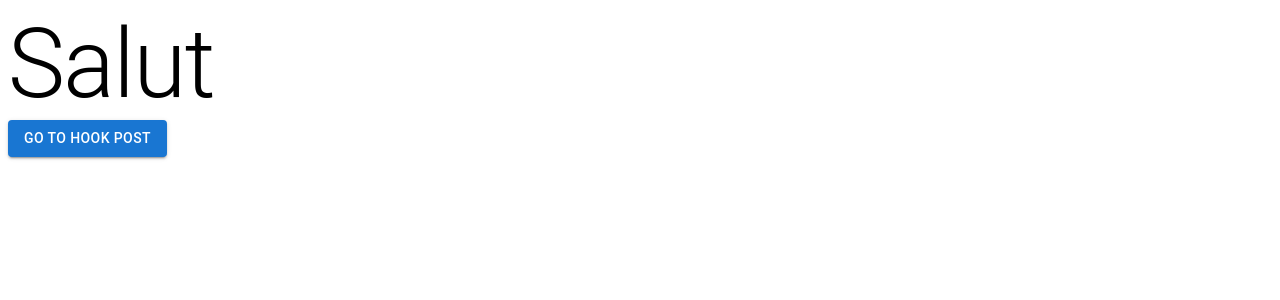
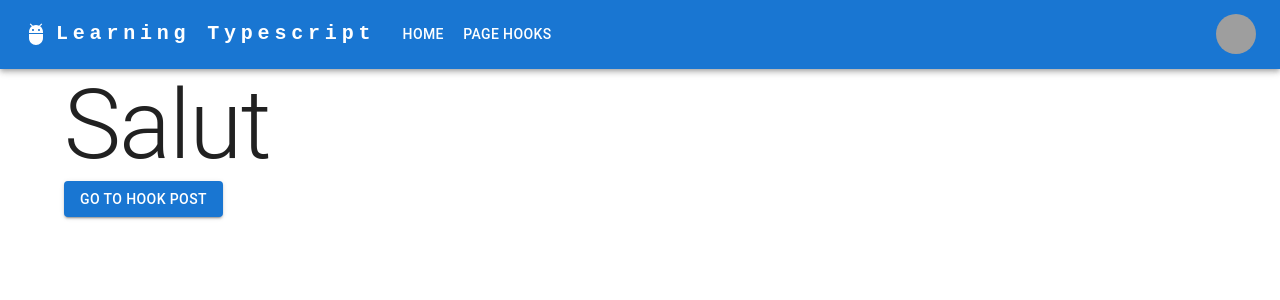
Before and after one commit to SalmanMario/Learning-TypeScript, a React (Vite) app: page / in a window 1280 px wide. Shown: the top 300 px of the page. Built offline with nearby package versions, Linux system fonts and the light colour scheme; grey boxes are pictures that could not be loaded.

Commit message:
added design

```diff
--- a/package.json
+++ b/package.json
@@ -10,8 +10,9 @@
     "preview": "vite preview"
   },
   "dependencies": {
-    "@emotion/react": "^11.10.6",
-    "@emotion/styled": "^11.10.6",
+    "@emotion/react": "^11.10.8",
+    "@emotion/styled": "^11.10.8",
+    "@mui/icons-material": "^5.11.16",
     "@mui/material": "^5.12.2",
     "react": "^18.2.0",
     "react-dom": "^18.2.0",
--- /dev/null
+++ b/src/components/Navbar.tsx
@@ -0,0 +1,160 @@
+import * as React from "react";
+import AppBar from "@mui/material/AppBar";
+import Box from "@mui/material/Box";
+import Toolbar from "@mui/material/Toolbar";
+import IconButton from "@mui/material/IconButton";
+import Typography from "@mui/material/Typography";
+import Menu from "@mui/material/Menu";
+import MenuIcon from "@mui/icons-material/Menu";
+import Container from "@mui/material/Container";
+import Avatar from "@mui/material/Avatar";
+import Button from "@mui/material/Button";
+import Tooltip from "@mui/material/Tooltip";
+import MenuItem from "@mui/material/MenuItem";
+import AdbIcon from "@mui/icons-material/Adb";
+import { useNavigate } from "react-router-dom";
+
+export function Navbar() {
+  const [anchorElNav, setAnchorElNav] = React.useState<null | HTMLElement>(null);
+  const [anchorElUser, setAnchorElUser] = React.useState<null | HTMLElement>(null);
+
+  const handleOpenNavMenu = (event: React.MouseEvent<HTMLElement>) => {
+    setAnchorElNav(event.currentTarget);
+  };
+  const handleOpenUserMenu = (event: React.MouseEvent<HTMLElement>) => {
+    setAnchorElUser(event.currentTarget);
+  };
+
+  const handleCloseNavMenu = () => {
+    setAnchorElNav(null);
+  };
+
+  const handleCloseUserMenu = () => {
+    setAnchorElUser(null);
+  };
+
+  const navigate = useNavigate();
+
+  const goToHome = () => {
+    navigate("/");
+  };
+
+  const goToPageHook = () => {
+    navigate("/pageHook");
+  };
+
+  return (
+    <AppBar position="static">
+      <Container maxWidth="xl">
+        <Toolbar disableGutters>
+          <AdbIcon sx={{ display: { xs: "none", md: "flex" }, mr: 1 }} />
+          <Typography
+            variant="h6"
+            noWrap
+            component="a"
+            href="/"
+            sx={{
+              mr: 2,
+              display: { xs: "none", md: "flex" },
+              fontFamily: "monospace",
+              fontWeight: 700,
+              letterSpacing: ".3rem",
+              color: "inherit",
+              textDecoration: "none",
+            }}
+          >
+            Learning Typescript
+          </Typography>
+
+          <Box sx={{ flexGrow: 1, display: { xs: "flex", md: "none" } }}>
+            <IconButton
+              size="large"
+              aria-label="account of current user"
+              aria-controls="menu-appbar"
+              aria-haspopup="true"
+              onClick={handleOpenNavMenu}
+              color="inherit"
+            >
+              <MenuIcon />
+            </IconButton>
+            <Menu
+              id="menu-appbar"
+              anchorEl={anchorElNav}
+              anchorOrigin={{
+                vertical: "bottom",
+                horizontal: "left",
+              }}
+              keepMounted
+              transformOrigin={{
+                vertical: "top",
+                horizontal: "left",
+              }}
+              open={Boolean(anchorElNav)}
+              onClose={handleCloseNavMenu}
+              sx={{
+                display: { xs: "block", md: "none" },
+              }}
+            >
+              <MenuItem onClick={goToHome}>
+                <Typography textAlign="center">Home</Typography>
+              </MenuItem>
+              <MenuItem onClick={goToPageHook}>
+                <Typography textAlign="center">Manage Books</Typography>
+              </MenuItem>
+            </Menu>
+          </Box>
+          <AdbIcon sx={{ display: { xs: "flex", md: "none" }, mr: 1 }} />
+          <Typography
+            variant="h5"
+            noWrap
+            component="a"
+            href=""
+            sx={{
+              mr: 2,
+              display: { xs: "flex", md: "none" },
+              flexGrow: 1,
+              fontFamily: "monospace",
+              fontWeight: 700,
+              letterSpacing: ".3rem",
+              color: "inherit",
+              textDecoration: "none",
+            }}
+          >
+            LOGO
+          </Typography>
+          <Box sx={{ flexGrow: 1, display: { xs: "none", md: "flex" } }}>
+            <Button sx={{ my: 2, color: "white" }} onClick={goToHome}>
+              Home
+            </Button>
+            <Button sx={{ my: 2, color: "white" }} onClick={goToPageHook}>
+              Page Hooks
+            </Button>
+          </Box>
+          <Box sx={{ flexGrow: 0 }}>
+            <Tooltip title="Open settings">
+              <IconButton onClick={handleOpenUserMenu} sx={{ p: 0 }}>
+                <Avatar alt="Remy Sharp" src="/static/images/avatar/2.jpg" />
+              </IconButton>
+            </Tooltip>
+            <Menu
+              sx={{ mt: "45px" }}
+              id="menu-appbar"
+              anchorEl={anchorElUser}
+              anchorOrigin={{
+                vertical: "top",
+                horizontal: "right",
+              }}
+              keepMounted
+              transformOrigin={{
+                vertical: "top",
+                horizontal: "right",
+              }}
+              open={Boolean(anchorElUser)}
+              onClose={handleCloseUserMenu}
+            ></Menu>
+          </Box>
+        </Toolbar>
+      </Container>
+    </AppBar>
+  );
+}
--- a/src/components/UserCard.tsx
+++ b/src/components/UserCard.tsx
@@ -1,4 +1,4 @@
-import { Button, Card, CardContent, Grid, Typography } from "@mui/material";
+import { Box, Button, Card, CardContent, Grid, Typography } from "@mui/material";
 import { UserInfo } from "../services/user";
 import { useNavigate } from "react-router-dom";
 
@@ -9,10 +9,20 @@ export function UserCard({ data }: { data: UserInfo }) {
     navigate(`users/${data.id}`);
   };
   return (
-    <Grid sx={{ my: 2 }} item lg={3} md={4} sm={6} xs={12}>
-      <Card sx={{ maxWidth: "100%", border: "2px solid blue" }}>
+    <Grid sx={{ my: 4 }} item lg={3} md={4} sm={6} xs={12}>
+      <Box>
+        <Card sx={{ maxWidth: "100%", height: 300, border: "2px solid blue" }}>
           <CardContent>
-          <Typography gutterBottom variant="h4">
+            <Typography
+              sx={{
+                height: "4rem",
+                lineHeight: "2rem",
+                textOverflow: "ellipsis",
+                overflow: "hidden",
+              }}
+              gutterBottom
+              variant="h5"
+            >
               {data.name}
             </Typography>
             <Typography gutterBottom variant="h5">
@@ -24,7 +34,7 @@ export function UserCard({ data }: { data: UserInfo }) {
             <Typography gutterBottom variant="body1">
               {data.phone}
             </Typography>
-          <Typography gutterBottom variant="body1">
+            <Typography sx={{ mb: 5 }} variant="body1">
               {data.address.geo.lat} {data.address.geo.lng}
             </Typography>
             <Button onClick={goToUserPage} variant="contained">
@@ -32,6 +42,7 @@ export function UserCard({ data }: { data: UserInfo }) {
             </Button>
           </CardContent>
         </Card>
+      </Box>
     </Grid>
   );
 }
--- /dev/null
+++ b/src/layouts/AppLayout.tsx
@@ -0,0 +1,14 @@
+import { Box, Container } from "@mui/material";
+import { Outlet } from "react-router-dom";
+import { Navbar } from "../components/Navbar";
+
+export function AppLayout() {
+  return (
+    <Box sx={{ minHeight: "100vh", display: "flex", flexDirection: "column", flex: 1 }}>
+      <Navbar />
+      <Container sx={{ flex: 1, display: "flex", flexDirection: "column" }}>
+        <Outlet />
+      </Container>
+    </Box>
+  );
+}
--- a/src/main.tsx
+++ b/src/main.tsx
@@ -4,14 +4,19 @@ import { App } from "./App.tsx";
 import { Routes, Route, BrowserRouter } from "react-router-dom";
 import { PageHook } from "./pages/PageHook.tsx";
 import { UserPage } from "./pages/UserPage.tsx";
+import { AppLayout } from "./layouts/AppLayout.tsx";
+import { CssBaseline } from "@mui/material";
 
 ReactDOM.createRoot(document.getElementById("root") as HTMLElement).render(
   <React.StrictMode>
+    <CssBaseline />
     <BrowserRouter>
       <Routes>
-        <Route path="/" element={<App />} />
-        <Route path="/pageHook" element={<PageHook />} />
-        <Route path="pageHook/users/:id" element={<UserPage />} />
+        <Route element={<AppLayout />}>
+          <Route path="/" element={<App />} />
+          <Route path="/pageHook" element={<PageHook />} />
+          <Route path="pageHook/users/:id" element={<UserPage />} />
+        </Route>
       </Routes>
     </BrowserRouter>
   </React.StrictMode>
--- a/src/pages/PageHook.tsx
+++ b/src/pages/PageHook.tsx
@@ -1,5 +1,5 @@
 /* eslint-disable @typescript-eslint/no-explicit-any */
-import { Box, Button, CircularProgress, TextField, Typography } from "@mui/material";
+import { Box, Button, CircularProgress, Grid, TextField, Typography } from "@mui/material";
 import { useNavigate, useSearchParams } from "react-router-dom";
 import { UserInfo, Users } from "../services/user";
 import { useFetchData } from "../hooks/useFetchData";
@@ -83,11 +83,19 @@ export function PageHook() {
 
   return (
     <Box>
-      <Typography variant="h2">Alta pagina</Typography>
-      <Button variant="contained" onClick={goToMainPage}>
-        Go to main Page
-      </Button>
-      <TextField label="search" value={searchQuery} onChange={(e) => setSeachQuery(e.target.value)}></TextField>
+      <Typography textAlign="center" my={4} variant="h3">
+        Page Hook with Search bar
+      </Typography>
+      <Grid container>
+        <Grid item md={6}>
+          <TextField label="search" value={searchQuery} onChange={(e) => setSeachQuery(e.target.value)}></TextField>
+        </Grid>
+        <Grid sx={{ display: "flex", justifyContent: "end", alignItems: "center" }} item md={6}>
+          <Button variant="contained" onClick={goToMainPage}>
+            Go to main Page
+          </Button>
+        </Grid>
+      </Grid>
       {filteredUserDetails.length > 0 ? (
         <ShowUsers userDisplay={filteredUserDetails} />
       ) : (
--- a/src/pages/UserPage.tsx
+++ b/src/pages/UserPage.tsx
@@ -52,8 +52,18 @@ export function UserPage() {
 
   return (
     <Box>
-      {userData && <Typography variant="h5">{userData.name}</Typography>}
-      <Typography variant="h6">{userData?.email}</Typography>
+      <Typography variant="h5">My name is {userData?.name}</Typography>
+      <Typography variant="h6">You can contact me at {userData?.email}</Typography>
+      <Typography variant="h6">I'm using the username {userData?.username}</Typography>
+      <Typography variant="h6">I live on the street {userData?.address.street}</Typography>
+      <Typography variant="h6">In the city {userData?.address.city}</Typography>
+      <Typography variant="h6">
+        This is my location {userData?.address.geo.lat} {userData?.address.geo.lng}
+      </Typography>
+      <Typography variant="h6">I use this phone number {userData?.phone}</Typography>
+      <Typography variant="h6">My personal blog is {userData?.website}</Typography>
+      <Typography variant="h6">Company i own {userData?.company.name}</Typography>
+      <Typography variant="h6">Our slogan "{userData?.company.catchPhrase}"</Typography>
       <Button onClick={goToHookPage} variant="contained">
         Go To PageHook
       </Button>
--- a/src/services/user.ts
+++ b/src/services/user.ts
@@ -6,6 +6,7 @@ export type UserInfo = {
   email: string;
   phone: string;
   username: string;
+  website: string;
   address: {
     city: string;
     street: string;
@@ -13,6 +14,10 @@ export type UserInfo = {
       lat: string;
       lng: string;
     };
+  };
+  company: {
+    name: string;
+    catchPhrase: string;
   };
 };
 
```
Also changed, not shown: 1 other file (tests, documents, lock files or other folders). Lines whose indentation alone changed are shown as unchanged.
